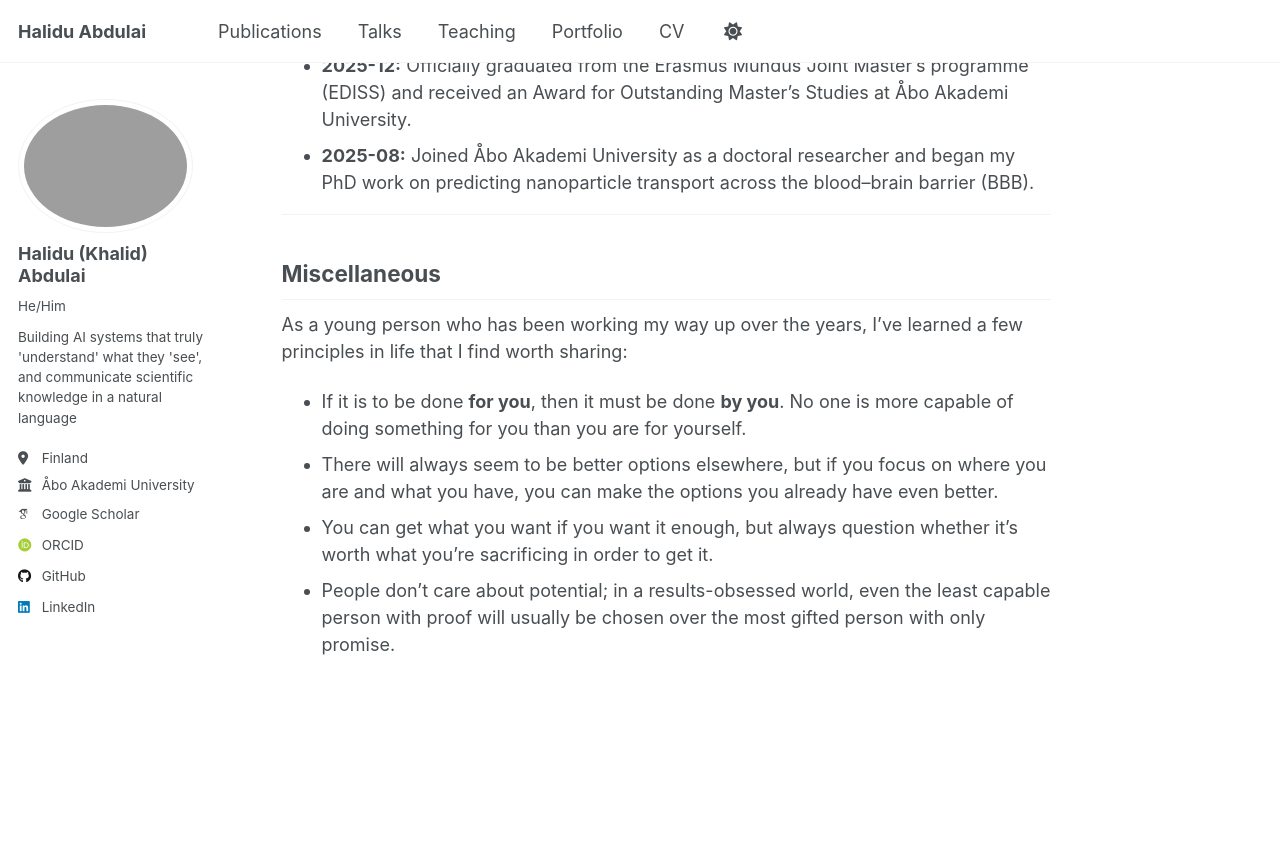
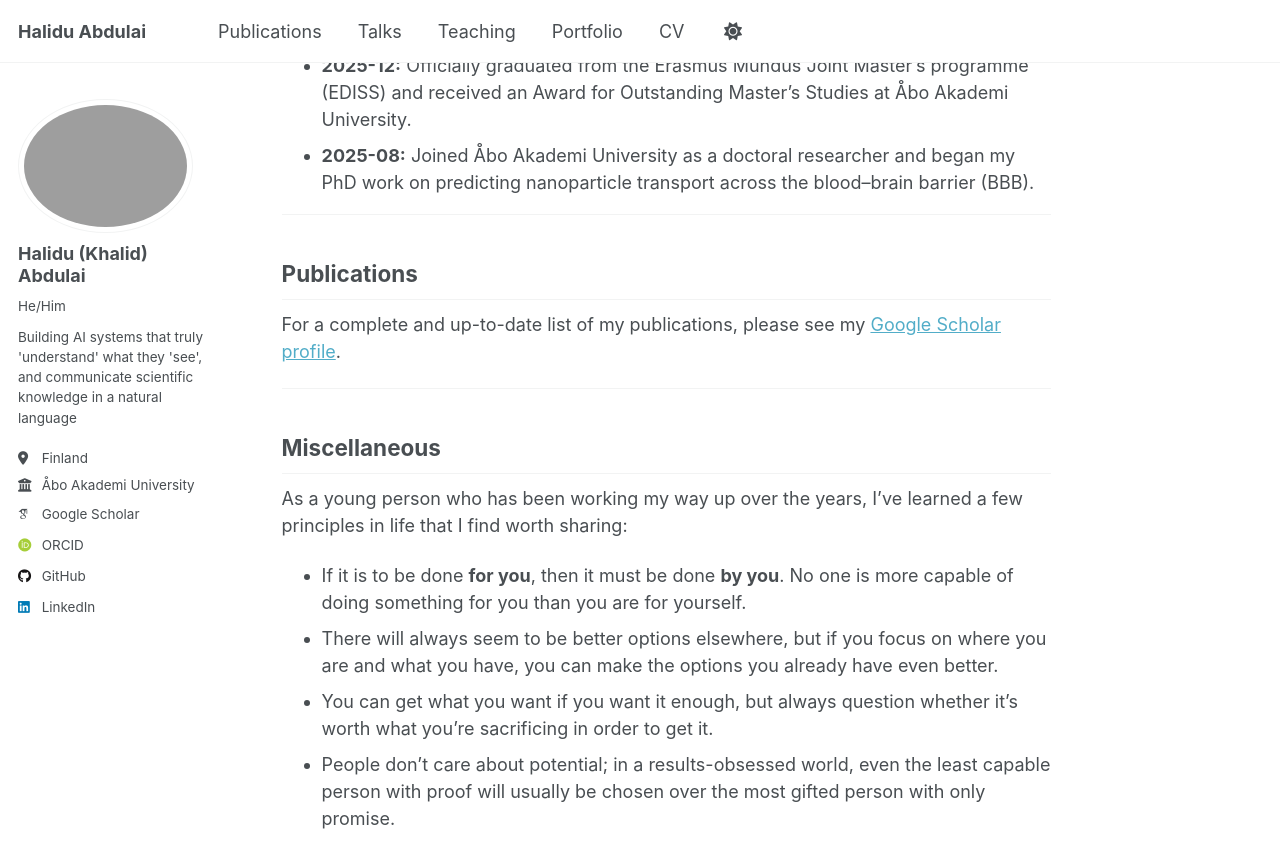
Before and after one commit to abdulaihalidu/abdulaihalidu.github.io, a Jekyll site: the page built from _pages/about.md, in a window 1280 px wide and 900 px high, scrolled down 1265 px. Shown: the top 868 px of the window. Built offline with Jekyll 4.4.1, drawn with Linux system fonts in a browser that asks for light colours; some web fonts are replaced; a script that is not in the unit is left out.

Commit message:
Add publications section to about page
Added a section for publications with a link to Google Scholar profile.

```diff
--- a/_pages/about.md
+++ b/_pages/about.md
@@ -36,6 +36,11 @@ More broadly, I work across machine learning, computer vision, and natural langu
 
 ---
 
+## Publications
+For a complete and up-to-date list of my publications, please see my [Google Scholar profile](https://scholar.google.com/citations?user=mF1xLTkAAAAJ).
+
+---
+
 ## Miscellaneous
 
 As a young person who has been working my way up over the years, I've learned a few principles in life that I find worth sharing:
```
